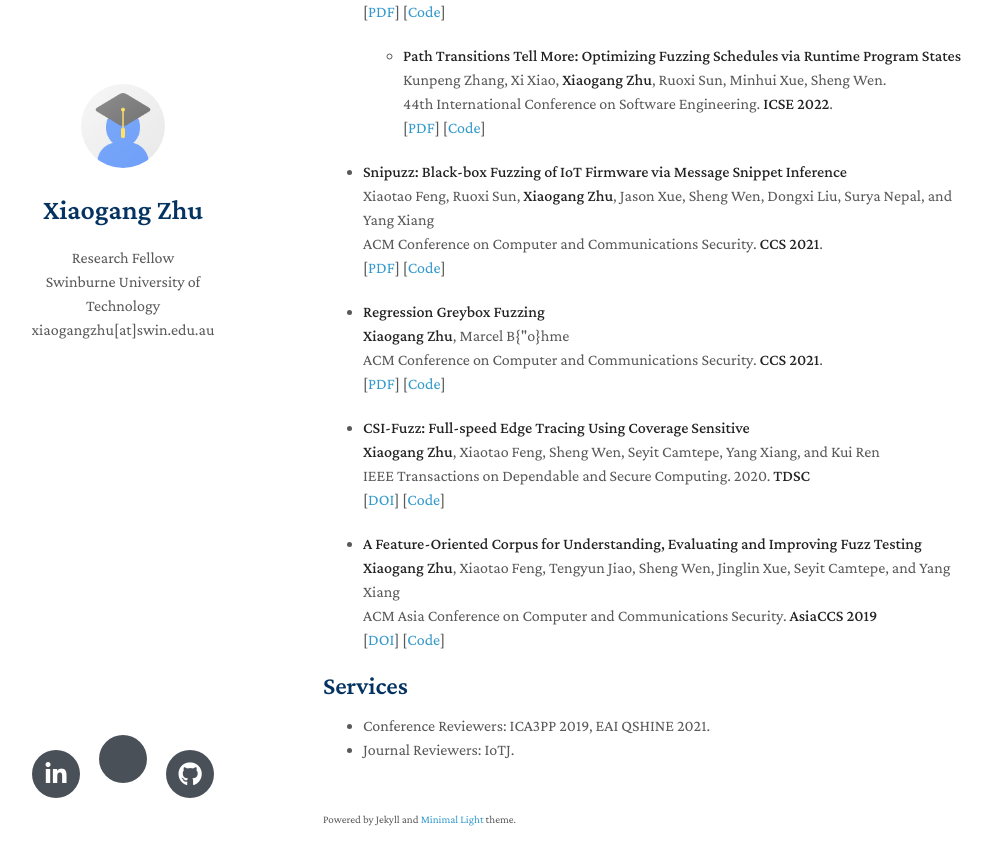
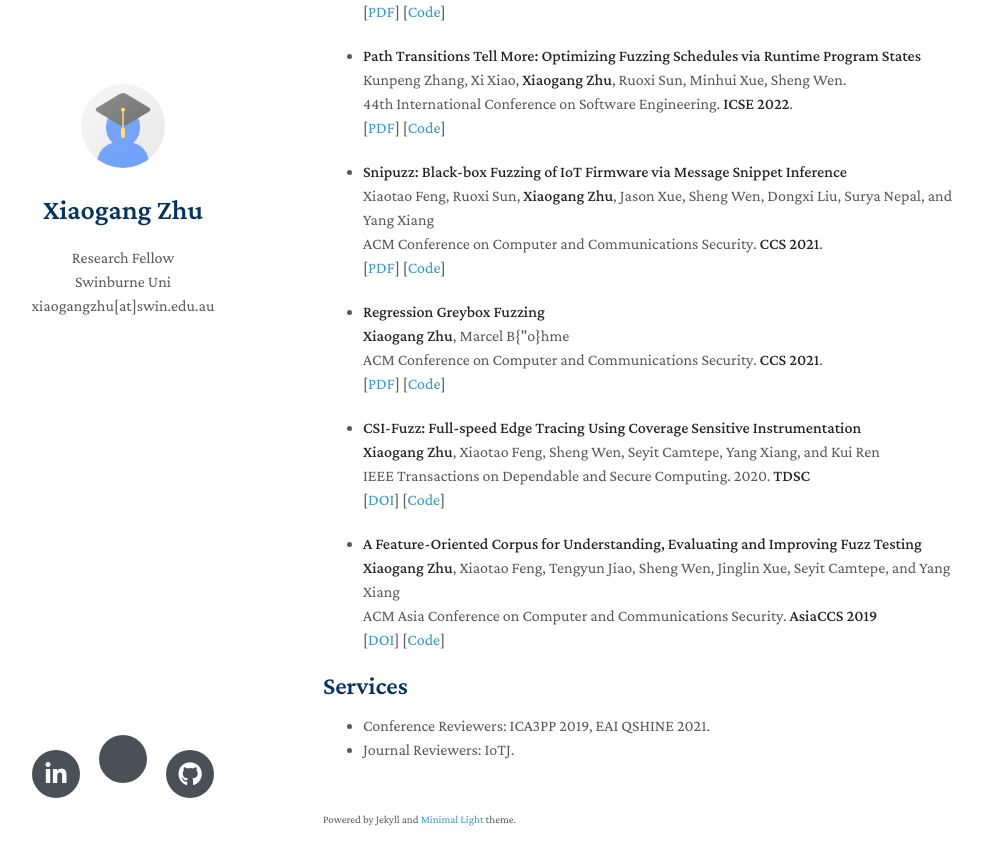
Before and after one commit to RosenZhu/rosenzhu.github.io, a Jekyll site: the page built from index.md, in a window 1280 px wide and 900 px high, scrolled down 585 px. Shown: the top 865 px of the window, without its empty margins (147-1138 px from the left). Built offline with Jekyll 4.4.1, drawn with Linux system fonts in a browser that asks for light colours; nearby versions of some CDN libraries; a style sheet for code colours, icons or effects is not loaded; our own code applies the rules of GitHub Pages for plain Markdown files.

Commit message:
fix minor problems

```diff
--- a/_config.yml
+++ b/_config.yml
@@ -1,6 +1,6 @@
 title: Xiaogang Zhu
 position: Research Fellow
-affiliation: Swinburne University of Technology
+affiliation: Swinburne Uni
 email: xiaogangzhu[at]swin.edu.au
 keywords: minimal academic
 google_scholar: https://scholar.google.com.au/citations?hl=en&pli=1&user=rav4c-0AAAAJ
--- a/index.md
+++ b/index.md
@@ -31,13 +31,13 @@ I am a Research Fellow at Swinburne University of Technology. My research intere
   [[PDF]()] [[Code]()]
   <!-- <strong><i style="color:#e74d3c">Oral Presentation</i></strong> -->
 
-  - **Path Transitions Tell More: Optimizing Fuzzing Schedules via Runtime Program States**
-  <br>
-  Kunpeng Zhang, Xi Xiao, **Xiaogang Zhu**, Ruoxi Sun, Minhui Xue, Sheng Wen.
-  <br>
-  44th International Conference on Software Engineering. **ICSE 2022**.
-  <br>
-  [[PDF](https://arxiv.org/pdf/2201.04441.pdf)] [[Code](https://github.com/truzz-fuzz/truzz-fuzz)]
+- **Path Transitions Tell More: Optimizing Fuzzing Schedules via Runtime Program States**
+<br>
+Kunpeng Zhang, Xi Xiao, **Xiaogang Zhu**, Ruoxi Sun, Minhui Xue, Sheng Wen.
+<br>
+44th International Conference on Software Engineering. **ICSE 2022**.
+<br>
+[[PDF](https://arxiv.org/pdf/2201.04441.pdf)] [[Code](https://github.com/truzz-fuzz/truzz-fuzz)]
 
 - **Snipuzz: Black-box Fuzzing of IoT Firmware via Message Snippet Inference**
   <br>
@@ -55,13 +55,13 @@ I am a Research Fellow at Swinburne University of Technology. My research intere
   <br>
   [[PDF](https://mboehme.github.io/paper/CCS21.pdff)] [[Code](https://github.com/aflchurn/aflchurn)]
 
-- **CSI-Fuzz: Full-speed Edge Tracing Using Coverage Sensitive**
+- **CSI-Fuzz: Full-speed Edge Tracing Using Coverage Sensitive Instrumentation**
   <br>
   **Xiaogang Zhu**, Xiaotao Feng, Sheng Wen, Seyit Camtepe, Yang Xiang, and Kui Ren
   <br>
   IEEE Transactions on Dependable and Secure Computing. 2020. **TDSC**
   <br>
-  [[DOI](10.1109/TDSC.2020.3008826)] [[Code](https://github.com/RosenZhu/csi-afl)]
+  [[DOI](https://doi.org/10.1109/TDSC.2020.3008826)] [[Code](https://github.com/RosenZhu/csi-afl)]
 
 - **A Feature-Oriented Corpus for Understanding, Evaluating and Improving Fuzz Testing**
   <br>
@@ -69,7 +69,7 @@ I am a Research Fellow at Swinburne University of Technology. My research intere
   <br>
   ACM Asia Conference on Computer and Communications Security. **AsiaCCS 2019**
   <br>
-  [[DOI](10.1145/3321705.3329845)] [[Code]()]
+  [[DOI](https://doi.org/10.1145/3321705.3329845)] [[Code]()]
 
 
 ## Services
```
